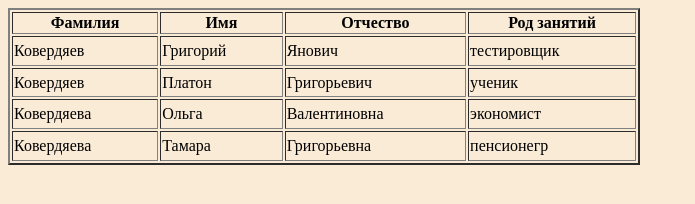
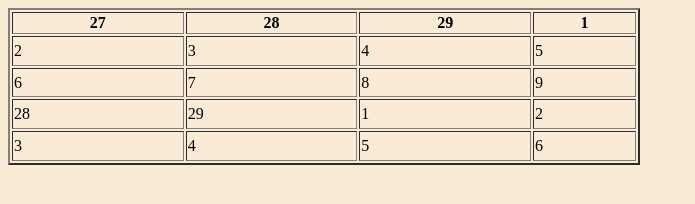
Before and after one commit to purkaqm/Automation, a plain HTML site: page source/index.html in a window 1280 px wide. Shown: the whole page, without its empty margins (0-695 px from the left). Drawn offline with Linux system fonts and the light colour scheme.

Commit message:
Select item method v1.0

```diff
--- a/source/index.html
+++ b/source/index.html
@@ -8,37 +8,37 @@
     <table border="2" style="width: 50%; height: 20%;">
         <thead>
         <tr>
-            <th>Фамилия</th>
-            <th>Имя</th>
-            <th>Отчество</th>
-            <th>Род занятий</th>
+            <th>27</th>
+            <th>28</th>
+            <th>29</th>
+            <th>1</th>
         </tr>
 
         </thead>
 
         <tr>
-            <td>Ковердяев</td>
-            <td>Григорий</td>
-            <td>Янович</td>
-            <td>тестировщик</td>
+            <td>2</td>
+            <td>3</td>
+            <td>4</td>
+            <td>5</td>
         </tr>
         <tr>
-            <td>Ковердяев</td>
-            <td>Платон</td>
-            <td>Григорьевич</td>
-            <td>ученик</td>
+            <td>6</td>
+            <td>7</td>
+            <td>8</td>
+            <td>9</td>
         </tr>
         <tr>
-            <td>Ковердяева</td>
-            <td>Ольга</td>
-            <td>Валентиновна</td>
-            <td>экономист</td>
+            <td>28</td>
+            <td>29</td>
+            <td>1</td>
+            <td>2</td>
         </tr>
         <tr>
-            <td>Ковердяева</td>
-            <td>Тамара</td>
-            <td>Григорьевна</td>
-            <td>пенсионегр</td>
+            <td>3</td>
+            <td>4</td>
+            <td>5</td>
+            <td>6</td>
         </tr>
     </table>
 </div>
```
Also changed, not shown: 2 other files.
